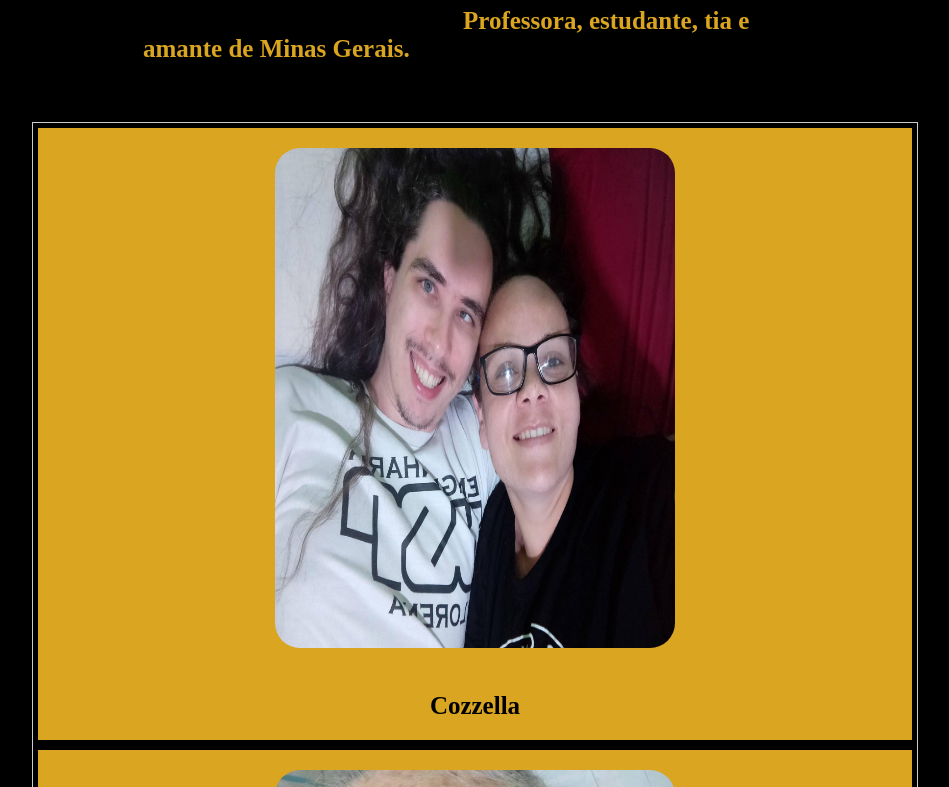
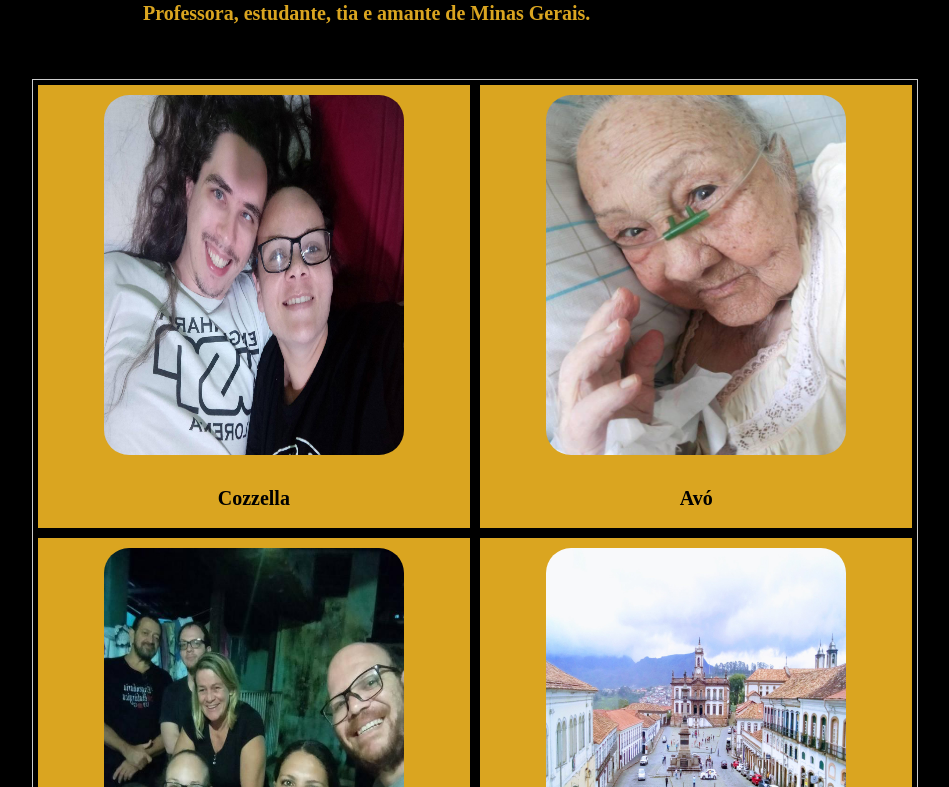
Before and after one commit to raquelrsm/photogrid, a plain HTML site: page index.html in a window 1280 px wide. Shown: the part 230-1017 px from the top of the page, without its empty margins (165-1114 px from the left). Drawn offline with Linux system fonts and the light colour scheme.

Commit message:
Atualização

```diff
--- a/style.css
+++ b/style.css
@@ -1,6 +1,6 @@
 @media only screen and (max-device-width: 900px) {
     /* .menu { width:100%; } */
-    }
+}
 .row {
 	flex-direction: row;
 }
@@ -39,10 +39,10 @@ body {
 }
 
 img{
-    width: 400px;
-    height: 500px;
+    width: 300px;
+    height: 360px;
     border-radius: 25px;
-    margin: 20px;
+    margin: 10px;
 }
 
 #imgperfil{
@@ -63,7 +63,7 @@ h1{
 }
 
 h3{
-    font-size: 25px;
+    font-size: 20px;
     color: goldenrod;
     text-align: left;
 
@@ -94,7 +94,6 @@ body{
 
 main{
     width: 100%;
-
 }
 
 section{
@@ -118,9 +117,9 @@ p{
 
 #legenda{
     color:black;
-    font-size: 25px;
+    font-size: 20px;
     background-color: goldenrod;
-    margin: 20px;
+    margin: 18px;
     font-weight: bold;
 
 }
```
Also changed, not shown: detalhe_1.html (+2 -2 lines).
